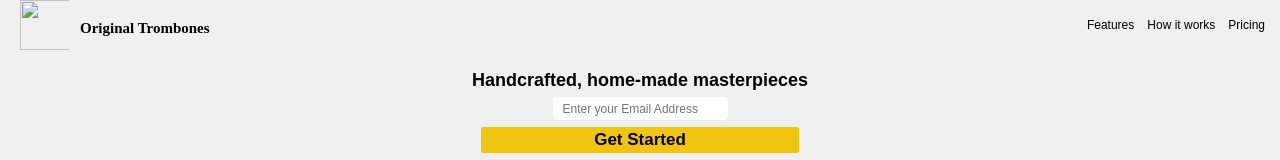
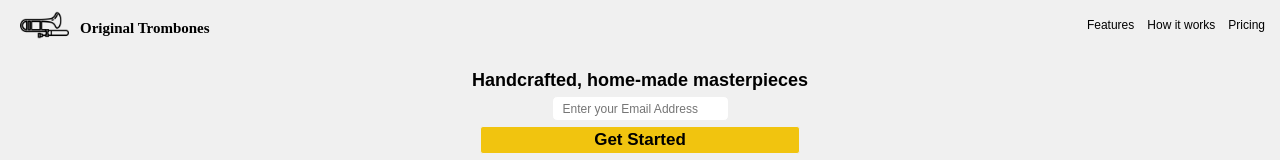
Before and after one commit to SupreeJay/freeCodeCamp-Landing-Page-Practice., a plain HTML site: page index.html in a window 1280 px wide. Shown: the top 160 px of the page. Drawn offline with Linux system fonts and the light colour scheme.

Commit message:
Update image source for trombone in index.html

```diff
--- a/index.html
+++ b/index.html
@@ -14,7 +14,7 @@
 
     <header>
       <div>
-        <img src="./Pics/trombone.png">
+        <img src="./docs/trombone.png">
         <p>Original Trombones</p>
       </div>
       <div>
```
